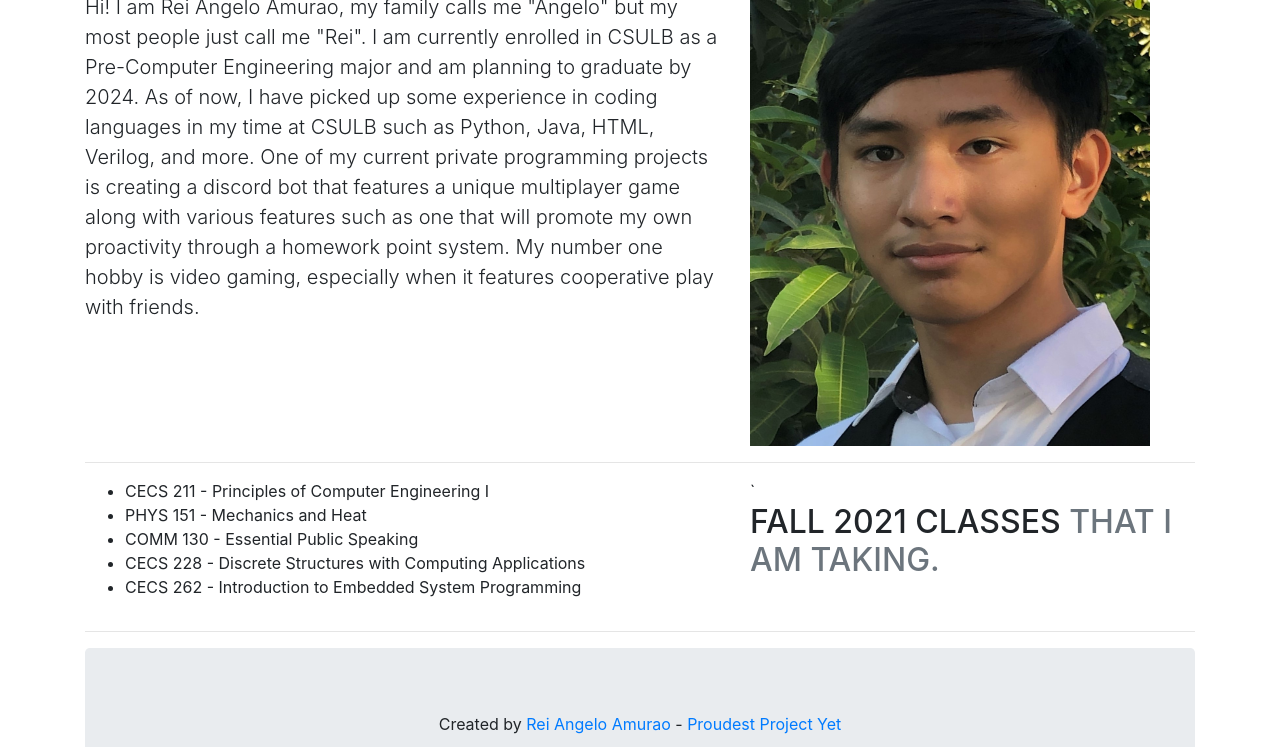
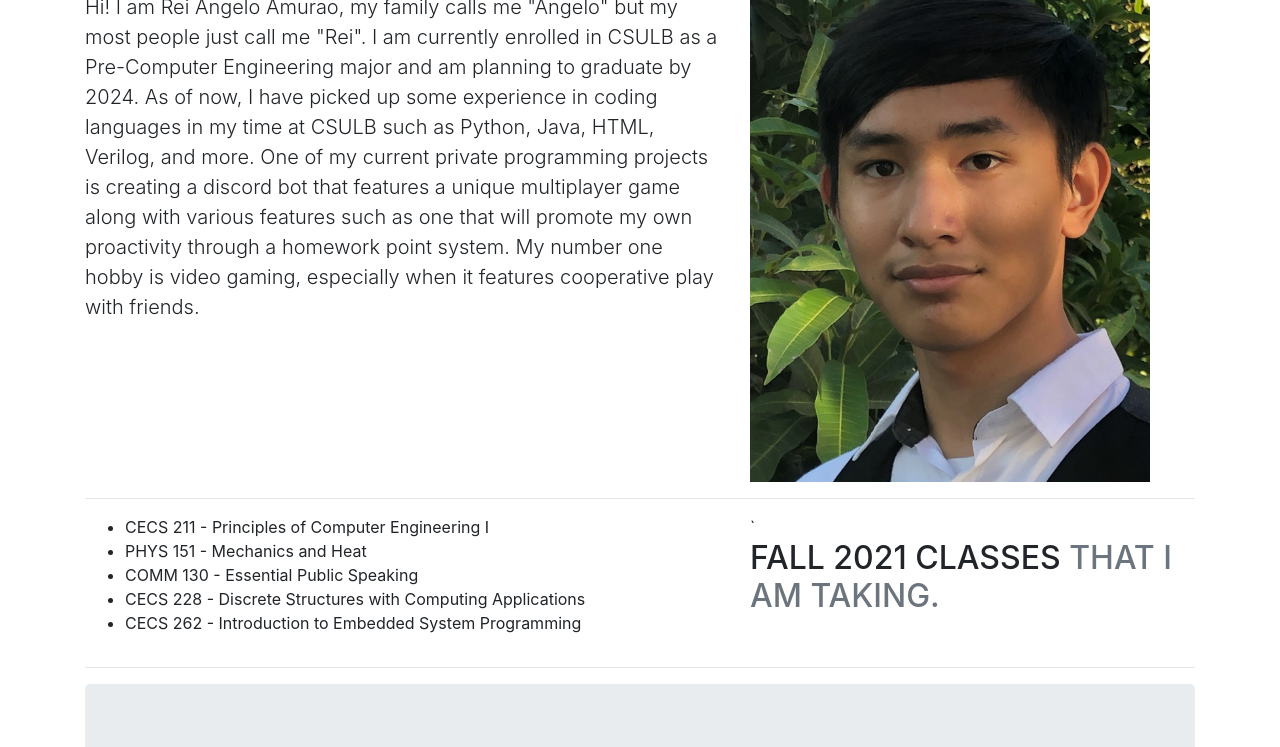
Before and after one commit to reiggae/cecs105Bootstrap, a plain HTML site: page index.html in a window 1280 px wide. Shown: the part 353-1100 px from the top of the page. Drawn offline with nearby package versions, Linux system fonts and the light colour scheme.

Commit message:
Update index.html

```diff
--- a/index.html
+++ b/index.html
@@ -34,7 +34,7 @@
 One of my current private programming projects is creating a discord bot that features a unique multiplayer game along with various features such as one that will promote my own proactivity through a homework point system. My number one hobby is video gaming, especially when it features cooperative play with friends.</p>
       </div>
       <div class="col-md-5">
-        <img src="profoto2.jpg" alt="Rei" width="400" height="500">
+        <img src="profoto2.jpg" alt="Rei" width="400" height="536">
 
       </div>
     </div>
```
